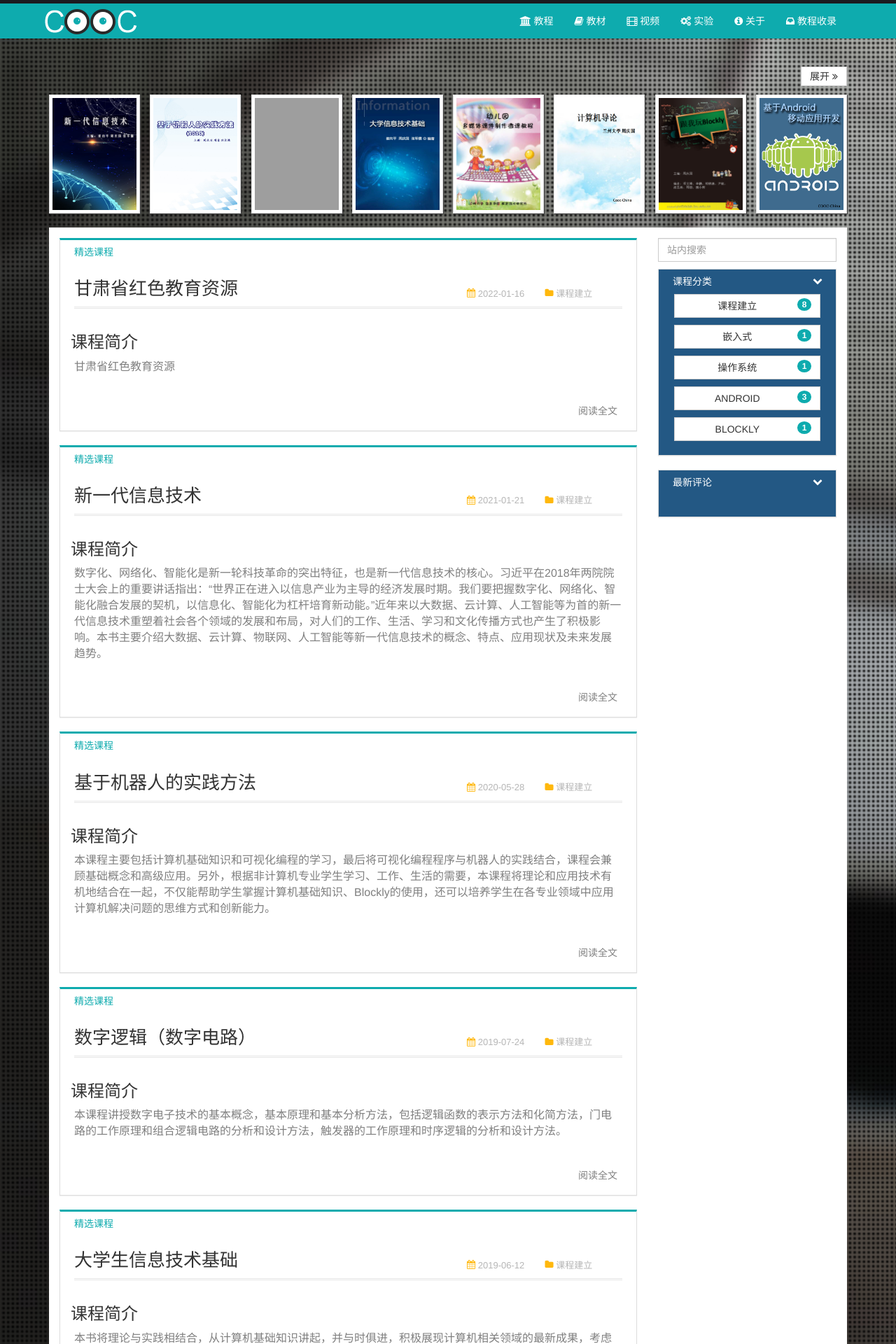
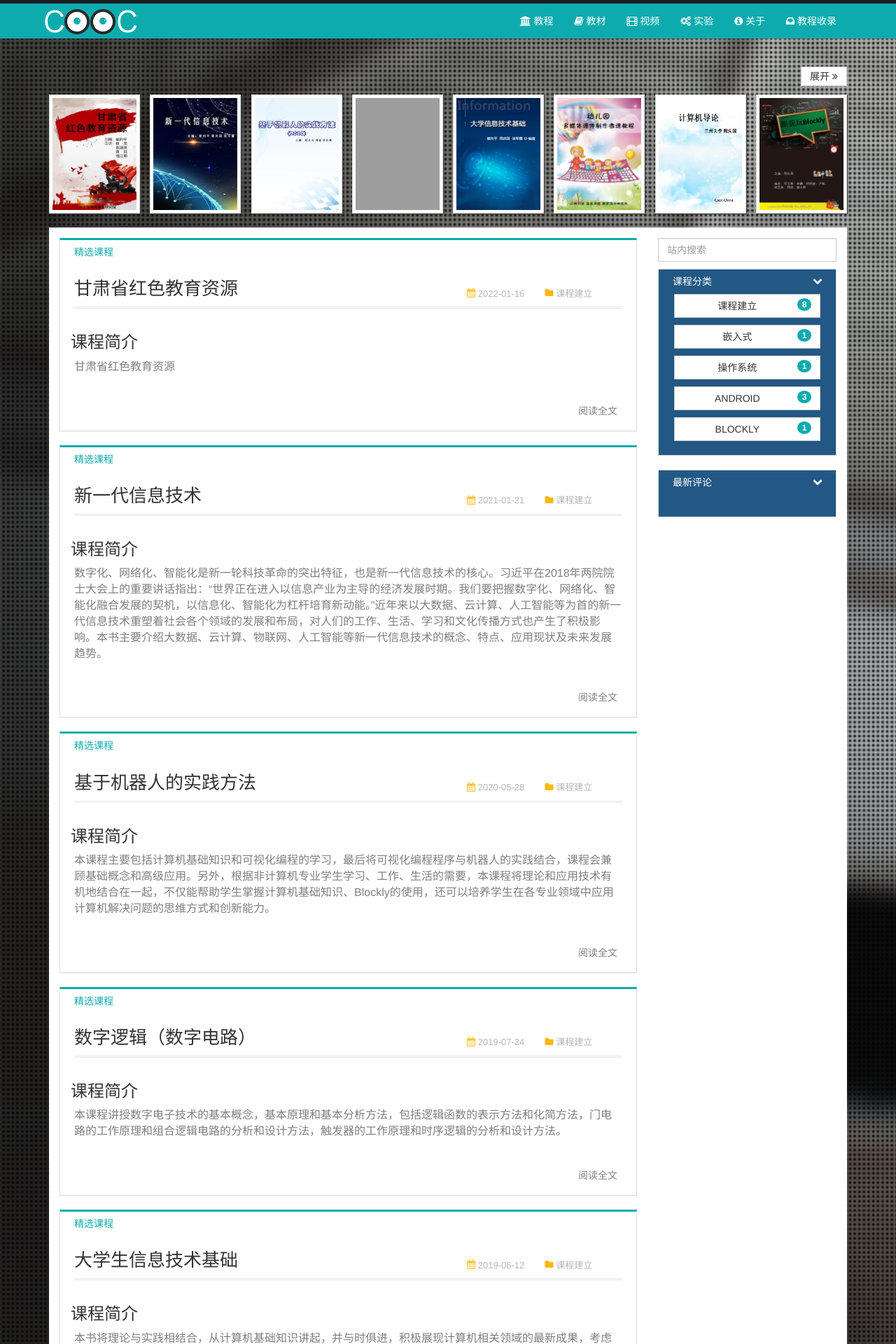
Before and after one commit to COOC-China/cooc-china.github.io, a Jekyll site: the page built from index.md, in a window 1280 px wide. Shown: the top 1920 px of the page at 70% size. Built offline with Jekyll 4.4.1, drawn with Linux system fonts in a browser that asks for light colours; comment, search, counter and statistics services are not loaded; grey boxes are pictures that could not be loaded.

Commit message:
Update index.md

```diff
--- a/index.md
+++ b/index.md
@@ -1,6 +1,7 @@
 ---
 layout: index
 ---
+* [![甘肃省红色教育资源）](/images/book-thumb/Educational-Resources-in-Gansu.jpg)](https://www.yuque.com/books/share/30164ee6-d8c8-41cb-86dc-bd02df838aba)
 * [![新一代信息技术）](/images/book-thumb/New-generation-information-technology.png)](https://www.yuque.com/swiftsonwran/myyobi)
 * [![基于机器人的实践方法）](/images/book-thumb/robot-based-practice.png)](https://zhaoyilun22.gitbook.io/robot/)
 * [![数字逻辑（数字电路）](/images/book-thumb/Digital-logic-digital-circuit.png)](https://zhumx13.gitbooks.io/graduation_book/content/)
```
